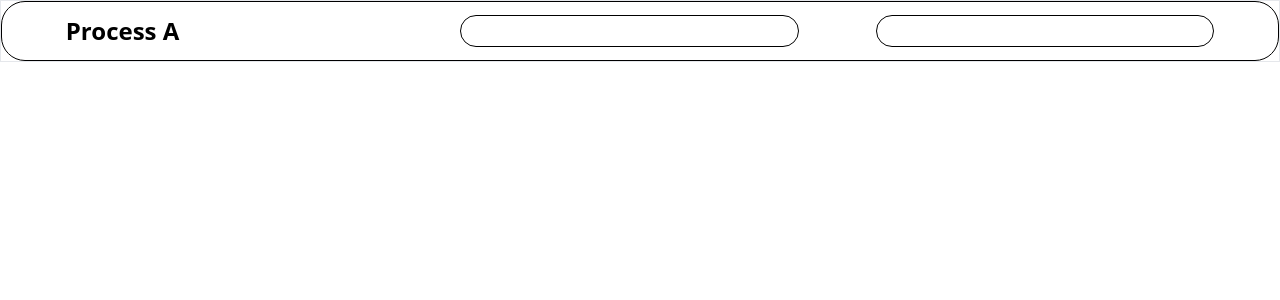
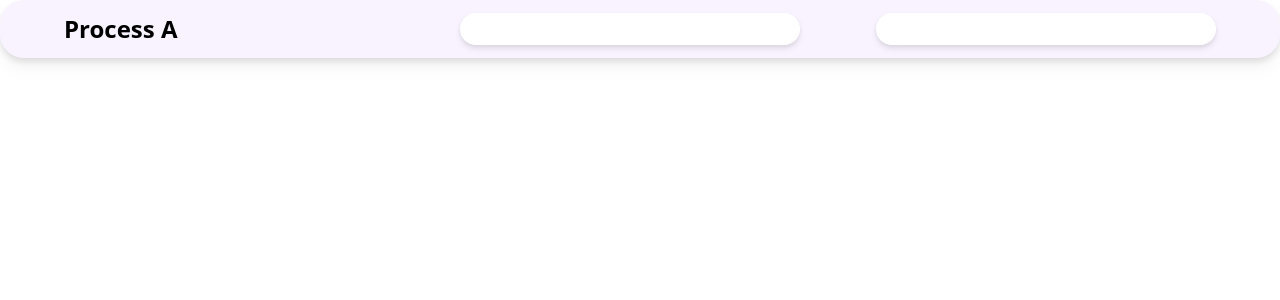
Before and after one commit to eyucherin/MLFQ-simulator, a Next.js app: page / in a window 1280 px wide. Shown: the top 300 px of the page. Built offline with nearby package versions, Linux system fonts and the light colour scheme.

Commit message:
added style to input box

```diff
--- a/src/pages/component/UserInput.js
+++ b/src/pages/component/UserInput.js
@@ -2,10 +2,10 @@ import React from 'react'
 
 const UserInput = (props) => {
   return (
-    <form className = " flex w-[100%] border border-black rounded-3xl">
+    <form className = " flex w-[100%] rounded-3xl bg-[#F8F3FE] shadow-[4px 4px 10px 5px rgba(0, 0, 0, 0.1)] drop-shadow-lg">
         <div className = "text-2xl font-bold w-[33.33%]  mx-[3%] my-[1%] pl-[2%]">{props.name}</div>
-        <input id = "arrival_time" type = "text" className = "w-[33.33%] border border-black rounded-2xl mx-[3%] my-[1%]" ></input>
-        <input id = "burst_time" type = "text" className = "w-[33.33%] border border-black rounded-2xl ml-[3%] my-[1%] mr-[5%] " ></input>
+        <input id = "arrival_time" type = "text" className = "w-[33.33%] rounded-2xl mx-[3%] my-[1%] shadow-[2px 2px 2px 2px rgba(0, 0, 0, 0.1)] drop-shadow-md" ></input>
+        <input id = "burst_time" type = "text" className = "w-[33.33%]  rounded-2xl ml-[3%] my-[1%] mr-[5%] shadow-[2px 2px 2px 2px rgba(0, 0, 0, 0.1)] drop-shadow-md" ></input>
 
         {/* input with text */}
     </form>
--- a/src/pages/index.js
+++ b/src/pages/index.js
@@ -3,7 +3,7 @@ import UserInput from "./component/UserInput";
 export default function Home() {
   return (
     <div>
-      <div className="border w-[100%]">
+      <div className=" w-[100%]">
       <UserInput name="Process A" />
       </div>
 
```
